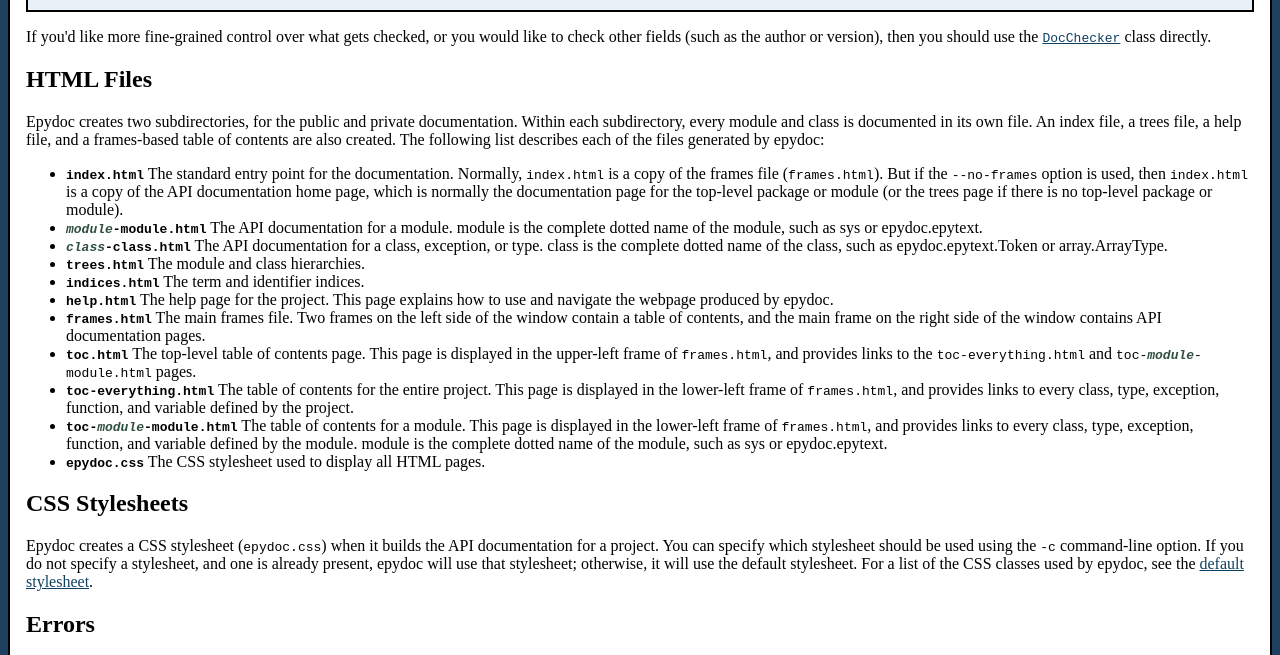
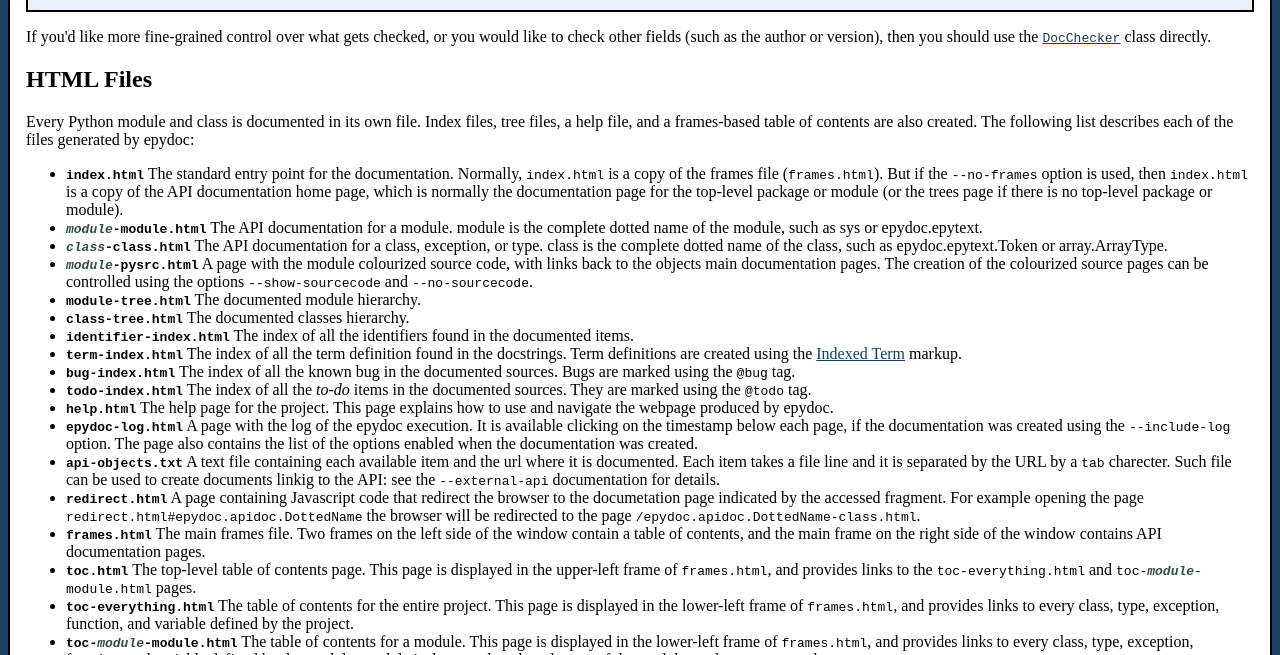
Before and after one commit to JonnyJD/epydoc-m, a plain HTML site: page doc/using.html in a window 1280 px wide. Shown: the part 3815-4470 px from the top of the page. Drawn offline with Linux system fonts and the light colour scheme.

Commit message:
- Generated HTML pages description updated.
git-svn-id: https://epydoc.svn.sourceforge.net/svnroot/epydoc/trunk/epydoc@1537 dcb71dd9-490e-0410-a59b-d6317640170d

```diff
--- a/doc/using.html
+++ b/doc/using.html
@@ -23,7 +23,7 @@
 <p>Epydoc can also be accessed programmatically; see epydoc's <a
 href="api/">API documentation</a> for more information. </p>
 
-<a name="cli"><h2> The Command Line Interface </h2></a>
+<a name="cli"></a><h2> The Command Line Interface </h2>
 
 <p> The <code>epydoc</code> script extracts API documentation for a
 set of python objects, and writes it using a selected output format.
@@ -324,9 +324,8 @@ class directly. </p>
 
 <a name="files"><h2> HTML Files </h2></a>
 
-<p> Epydoc creates two subdirectories, for the public and private
-    documentation.  Within each subdirectory, every module and class
-    is documented in its own file.  An index file, a trees file, a
+<p> Every Python module and class
+    is documented in its own file.  Index files, tree files, a
     help file, and a frames-based table of contents are also created.
     The following list describes each of the files generated by
     epydoc: </p>
@@ -350,15 +349,57 @@ class directly. </p>
   complete dotted name of the class, such as epydoc.epytext.Token or
   array.ArrayType.  </li>
 
-  <li><b><code>trees.html</code></b>
-  The module and class hierarchies.  </li>
+  <li><b><code><code class="user">module</code>-pysrc.html</code></b>
+  A page with the module colourized source code, with links back to the
+  objects main documentation pages. The creation of the colourized source
+  pages can be controlled using the options <code>--show-sourcecode</code> and
+  <code>--no-sourcecode</code>.</li>
 
-  <li><b><code>indices.html</code></b>
-  The term and identifier indices.  </li>
+  <li><b><code>module-tree.html</code></b>
+  The documented module hierarchy.  </li>
+
+  <li><b><code>class-tree.html</code></b>
+  The documented classes hierarchy.  </li>
+
+  <li><b><code>identifier-index.html</code></b>
+  The index of all the identifiers found in the documented items.  </li>
+
+  <li><b><code>term-index.html</code></b>
+  The index of all the term definition found in the docstrings.
+  Term definitions are created using the <a href="epytext.html#indexed">Indexed
+  Term</a> markup. </li>
+
+  <li><b><code>bug-index.html</code></b>
+  The index of all the known bug in the documented sources.
+  Bugs are marked using the <code>@bug</code> tag. </li>
+
+  <li><b><code>todo-index.html</code></b>
+  The index of all the <i>to-do</i> items in the documented sources.
+  They are marked using the <code>@todo</code> tag. </li>
 
   <li><b><code>help.html</code></b>
   The help page for the project.  This page explains how to use and
   navigate the webpage produced by epydoc.  </li>
+
+  <li><b><code>epydoc-log.html</code></b>
+  A page with the log of the epydoc execution. It is available clicking on the
+  timestamp below each page, if the documentation was created using the
+  <code>--include-log</code> option. The page also contains the list of the
+  options enabled when the documentation was created. </li>
+
+  <li><b><code>api-objects.txt</code></b>
+  A text file containing each available item and the url where it is
+  documented. Each item takes a file line and it is separated by the URL
+  by a <code>tab</code> charecter. Such file can be used to create documents
+  linkig to the API: see the <code>--external-api</code> documentation for
+  details.</li>
+
+  <li><b><code>redirect.html</code></b>
+  A page containing Javascript code that redirect the browser to the
+  documetation page indicated by the accessed fragment. For example opening
+  the page <code>redirect.html#epydoc.apidoc.DottedName</code> the browser
+  will be redirected to the page
+  <code>/epydoc.apidoc.DottedName-class.html</code>.</li>
 
   <li><b><code>frames.html</code></b>
   The main frames file.  Two frames on the left side of the window
```
